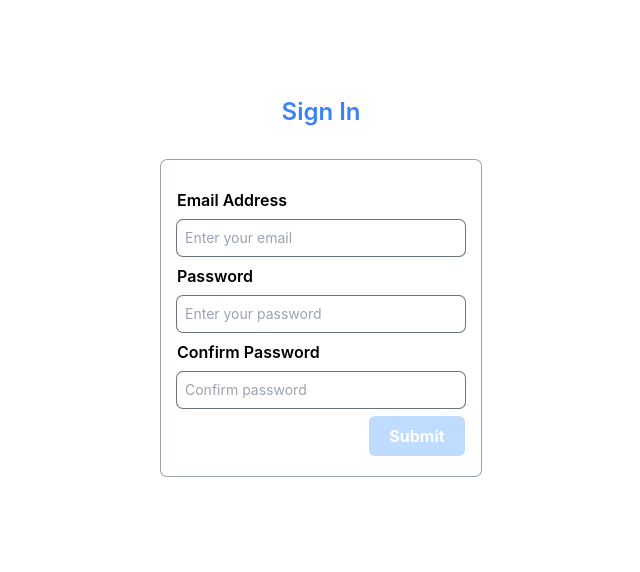
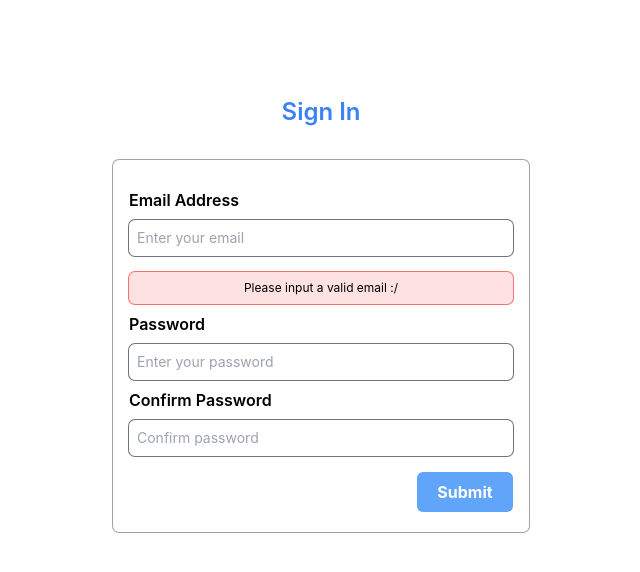
Before and after one commit to Tokonigeorge/dokitari-login, a React (Vite) app in the folder dokitari-login/: page / in a window 1280 px wide. Shown: the top 572 px of the page, without its empty margins (319-959 px from the left). Built offline with nearby package versions, Linux system fonts and the light colour scheme.

Commit message:
check value on submit

```diff
--- a/dokitari-login/src/App.jsx
+++ b/dokitari-login/src/App.jsx
@@ -4,8 +4,8 @@ import Login from "./components/Login";
 
 function App() {
   return (
-    <div className="App h-screen w-screen overflow-hidden">
-      <div className="flex flex-col items-center justify-center mt-24 w-full">
+    <div className="App h-screen w-screen overflow-x-hidden">
+      <div className="flex flex-col items-center justify-center mt-24 w-full px-4">
         <p className="text-blue-500 text-2xl font-semibold">Sign In</p>
         <Login />
       </div>
--- /dev/null
+++ b/dokitari-login/src/components/ErrorMessage.jsx
@@ -0,0 +1,9 @@
+const ErrorMessage = ({ message }) => {
+  return (
+    <p className="p-2 ring-1 ring-red-400 bg-red-100 text-xs rounded-md mt-4 text-center">
+      {message}
+    </p>
+  );
+};
+
+export default ErrorMessage;
--- a/dokitari-login/src/components/Login.jsx
+++ b/dokitari-login/src/components/Login.jsx
@@ -1,4 +1,5 @@
 import { useState } from "react";
+import ErrorMessage from "./ErrorMessage";
 
 const baseInputStyle =
   "ring-1 ring-gray-500 rounded-md py-2 px-2 focus:outline-none mt-2 text-sm focus:ring-1 focus:ring-blue-400";
@@ -7,40 +8,128 @@ const Login = () => {
   const [emailValue, setEmail] = useState("");
   const [passwordValue, setPassword] = useState("");
   const [checkPassword, setCheckPassword] = useState("");
+  const [validEmail, setValidEmail] = useState(false);
+  const [passwordWeak, setPasswordWeak] = useState(false);
+  const [passwordMatch, setPasswordMatch] = useState(true);
+
+  const handleEmailChange = (e) => {
+    setEmail(e.target.value);
+    setValidEmail(true);
+  };
+
+  const handlePasswordChange = (e) => {
+    setPassword(e.target.value);
+    setPasswordWeak(false);
+  };
+
+  const handlePasswordValue = () => {
+    //check if the password matches the regular expression for a safe password
+    if (
+      passwordValue.match(
+        /^(?=.*\d)(?=.*[a-z])(?=.*[A-Z])(?=.*[^a-zA-Z0-9])(?!.*\s).{8,15}$/
+      )
+    ) {
+      setPasswordWeak(false);
+    } else {
+      setPasswordWeak(true);
+    }
+  };
+
+  const handleConfirmPassword = (e) => {
+    setCheckPassword(e.target.value);
+    //check if confirm password and passowrd matches
+    handleMatchPassword(e.target.value);
+  };
+
+  const handleMatchPassword = (value) => {
+    if (value === passwordValue) {
+      setPasswordMatch(true);
+    } else {
+      setPasswordMatch(false);
+    }
+  };
+
+  const handleEmailValue = () => {
+    //check if email value is empty or matches a valid email format
+    if (
+      emailValue.match(
+        /^[a-zA-Z0-9.!#$%&'*+/=?^_`{|}~-]+@[a-zA-Z0-9-]+(?:\.[a-zA-Z0-9-]+)*$/
+      )
+    ) {
+      setValidEmail(true);
+    } else {
+      setValidEmail(false);
+    }
+  };
+
+  const handleSubmit = (e) => {
+    //prevent default behaviour
+    e.preventDefault();
+
+    handleEmailValue();
+    handlePasswordValue();
+    handleMatchPassword(checkPassword);
+    if (validEmail || !passwordWeak || passwordMatch) {
+      alert("submitted succesfully");
+    } else {
+      return;
+    }
+  };
 
   return (
-    <div className="w-full sm:w-1/3 md:w-1/4">
-      <form className="flex flex-col mt-8 w-full ring-1 ring-gray-400 rounded-md px-4 py-5 ">
+    <div className="w-full sm:w-1/3">
+      <form
+        className="flex flex-col mt-8 w-full ring-1 ring-gray-400 rounded-md px-4 py-5 mb-4"
+        onSubmit={handleSubmit}
+      >
         <Label id="email" label="Email Address" />
         <input
           type="email"
           id="email"
           placeholder="Enter your email"
           value={emailValue}
-          onChange={(e) => setEmail(e.target.value)}
-          className={`${baseInputStyle}`}
+          onChange={(e) => handleEmailChange(e)}
+          className={`${baseInputStyle} ${
+            !validEmail ? "focus:ring-red-400" : "focus:ring-blue-400"
+          }`}
         />
+        {!validEmail && (
+          <ErrorMessage message="Please input a valid email :/" />
+        )}
         <Label id="password" label="Password" />
         <input
           type="password"
           id="password"
           placeholder="Enter your password"
           value={passwordValue}
-          className={`${baseInputStyle}`}
-          onChange={(e) => setPassword(e.target.value)}
+          autoComplete="true"
+          className={`${baseInputStyle} ${
+            passwordWeak && "focus:ring-red-400"
+          }`}
+          onChange={(e) => handlePasswordChange(e)}
         />
+        {passwordWeak && (
+          <ErrorMessage message="A strong password should be 8-15 characters with at least one uppercase, one lowercase, one numeric digit and one special character" />
+        )}
         <Label id="confirmPassword" label="Confirm Password" />
         <input
           type="password"
           id="confirmPassword"
           placeholder="Confirm password"
+          autoComplete="true"
           value={checkPassword}
-          className={`${baseInputStyle}`}
-          onChange={(e) => setCheckPassword(e.target.value)}
+          className={`${baseInputStyle} ${
+            !passwordMatch && "focus:ring-red-400"
+          }`}
+          onChange={(e) => handleConfirmPassword(e)}
         />
+        {!passwordMatch && (
+          <ErrorMessage message="Passwords don't match, please crosscheck." />
+        )}
         <button
           type="submit"
-          className="bg-blue-200 w-24 text-center rounded-md p-2 text-white font-bold mt-2 place-self-end"
+          onClick={(e) => handleSubmit(e)}
+          className="bg-blue-400 w-24 text-center rounded-md p-2 text-white font-bold mt-4 place-self-end"
         >
           Submit
         </button>
```
